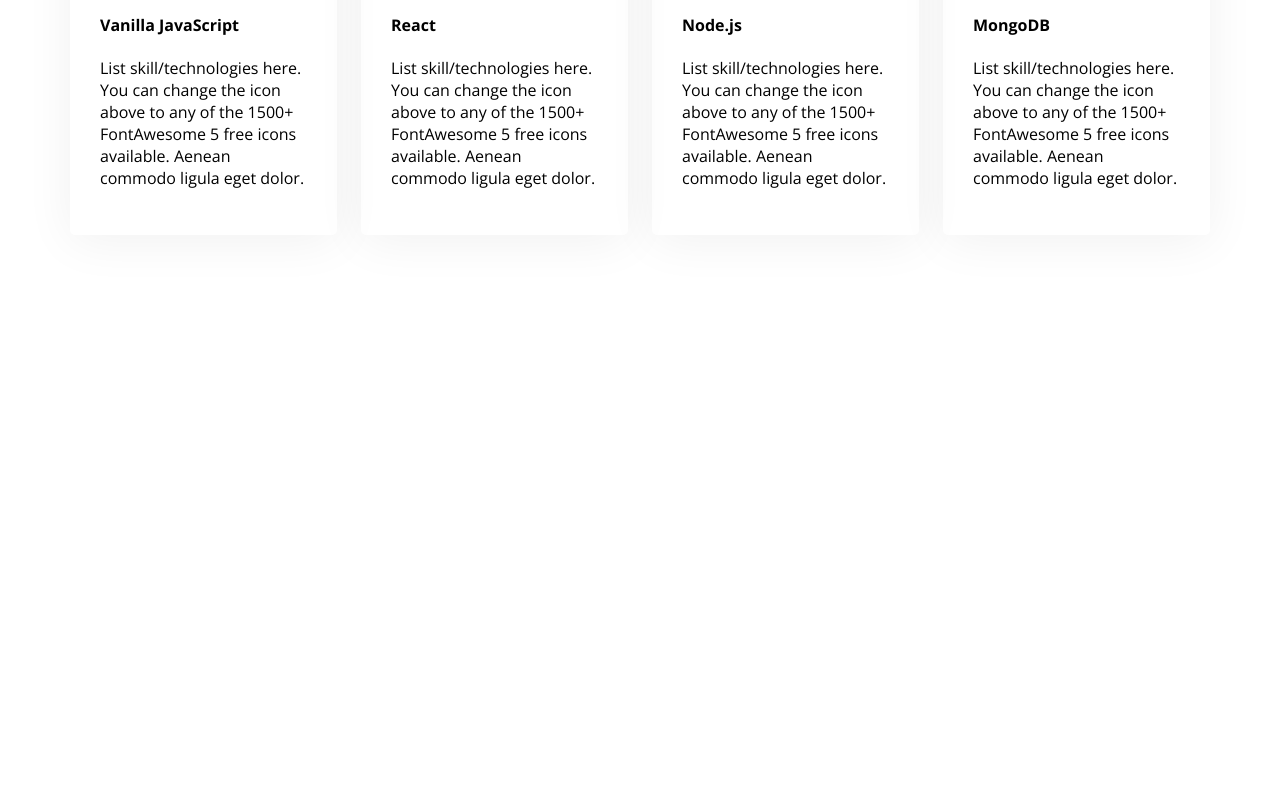
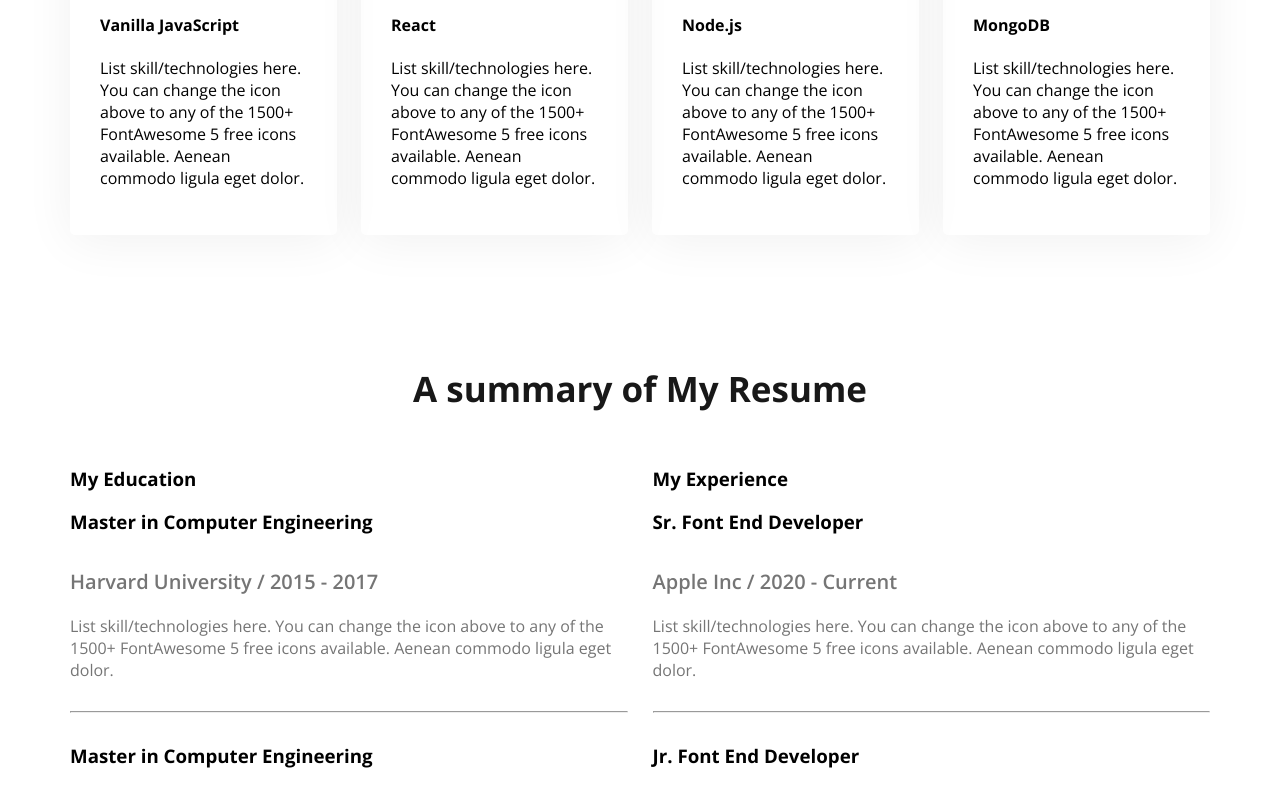
Before and after one commit to masum-tallha/portfolio-website, a plain HTML site: page index.html in a window 1280 px wide. Shown: the part 2000-2797 px from the top of the page. Before the commit the page ends 2365 px from the top, so only its background shows below. Drawn offline with nearby package versions, Linux system fonts and the light colour scheme.

Commit message:
all section done

```diff
--- a/Assets/style.css
+++ b/Assets/style.css
@@ -81,6 +81,9 @@
     justify-content: space-between;
     margin: 0 35px 0 230px;
 }
+.banner-content button{
+    margin-right: 20px;
+}
 .banner-content{
     max-width: 580px;
 }
@@ -133,3 +136,24 @@
     border-radius: 5px;
     box-shadow: 0px 6px 50px 0px rgba(0, 0, 0, 0.06);
 }
+/* Resume section */
+.resume-container{
+    display: flex;
+    gap: 25px;
+}
+.experience-sub-title{
+    font-size: 20px;
+    font-weight: 600;
+    margin-bottom: 20px;
+}
+.experience-description, .experience-sub-title{
+    color: #757575;
+}
+
+.resume hr{
+    margin-top: 30px;
+    margin-bottom: 30px;
+}
+.resume-download-cv{
+    margin-top: 50px;
+}
--- a/index.html
+++ b/index.html
@@ -33,6 +33,7 @@
         </div>
     </header>
     <main>
+        <!-- About Us -->
         <section class="about secondary-bg">
             <h3 class="section-title">About Me</h3>
             <p class="section-description"> I, m a designer & developer with a passion for web design. I enjoy developing simple, clean and
@@ -88,6 +89,56 @@
                  </div>
              </div>
         </section>
+        <!-- Resume -->
+         <section class="resume">
+            <h3 class="section-title text-cente">A summary of My Resume</h3>
+            <div class="resume-container">
+                <!-- .resume-column*2>h3.resume-column-title+.experience*3>h3.experience-title+h5.experience-sub-title+.experience-description -->
+                 <div class="resume-column">
+                    <h3 class="resume-column-title">My Education</h3>
+                    <div class="experience">
+                        <h3 class="experience-title">Master in Computer Engineering</h3>
+                        <h5 class="experience-sub-title">Harvard University / 2015 - 2017</h5>
+                        <div class="experience-description">List skill/technologies here. You can change the icon above to any of the 1500+ FontAwesome 5 free icons available. Aenean commodo ligula eget dolor.</div>
+                    </div>
+                    <hr>
+                    <div class="experience">
+                        <h3 class="experience-title">Master in Computer Engineering</h3>
+                        <h5 class="experience-sub-title">Harvard University / 2015 - 2017</h5>
+                        <div class="experience-description">List skill/technologies here. You can change the icon above to any of the 1500+ FontAwesome 5 free icons available. Aenean commodo ligula eget dolor.</div>
+                    </div>
+                    <hr>
+                    <div class="experience">
+                        <h3 class="experience-title">Master in Computer Engineering</h3>
+                        <h5 class="experience-sub-title">Harvard University / 2015 - 2017</h5>
+                        <div class="experience-description">List skill/technologies here. You can change the icon above to any of the 1500+ FontAwesome 5 free icons available. Aenean commodo ligula eget dolor.</div>
+                    </div>
+                 </div>
+                 <div class="resume-column">
+                    <h3 class="resume-column-title">My Experience</h3>
+                    <div class="experience">
+                        <h3 class="experience-title">Sr. Font End Developer</h3>
+                        <h5 class="experience-sub-title">Apple Inc / 2020 - Current</h5>
+                        <div class="experience-description">List skill/technologies here. You can change the icon above to any of the 1500+ FontAwesome 5 free icons available. Aenean commodo ligula eget dolor.</div>
+                    </div>
+                    <hr>
+                    <div class="experience">
+                        <h3 class="experience-title">Jr. Font End Developer</h3>
+                        <h5 class="experience-sub-title">Dribbble Inc / 2018 - 2022</h5>
+                        <div class="experience-description">List skill/technologies here. You can change the icon above to any of the 1500+ FontAwesome 5 free icons available. Aenean commodo ligula eget dolor.</div>
+                    </div>
+                    <hr>
+                    <div class="experience">
+                        <h3 class="experience-title">HTML Developer</h3>
+                        <h5 class="experience-sub-title">Adobe Inc / 2017 - 2018</h5>
+                        <div class="experience-description">List skill/technologies here. You can change the icon above to any of the 1500+ FontAwesome 5 free icons available. Aenean commodo ligula eget dolor.</div>
+                    </div>
+                 </div>
+            </div>
+            <div class="text-cente resume-download-cv">
+            <button class="btn-primary">Download CV</button>
+            </div>
+         </section>
     </main>
     <footer>
 
```
